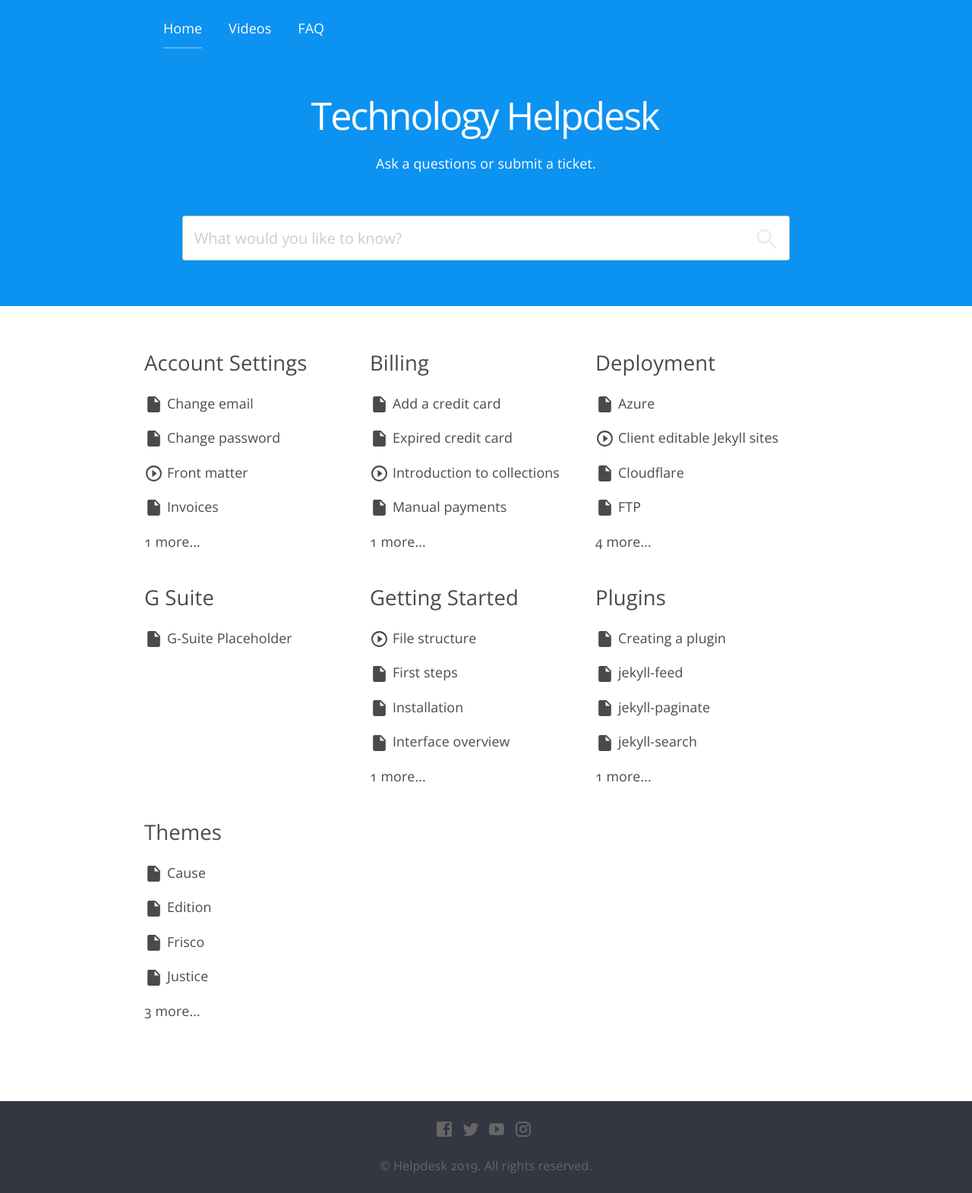
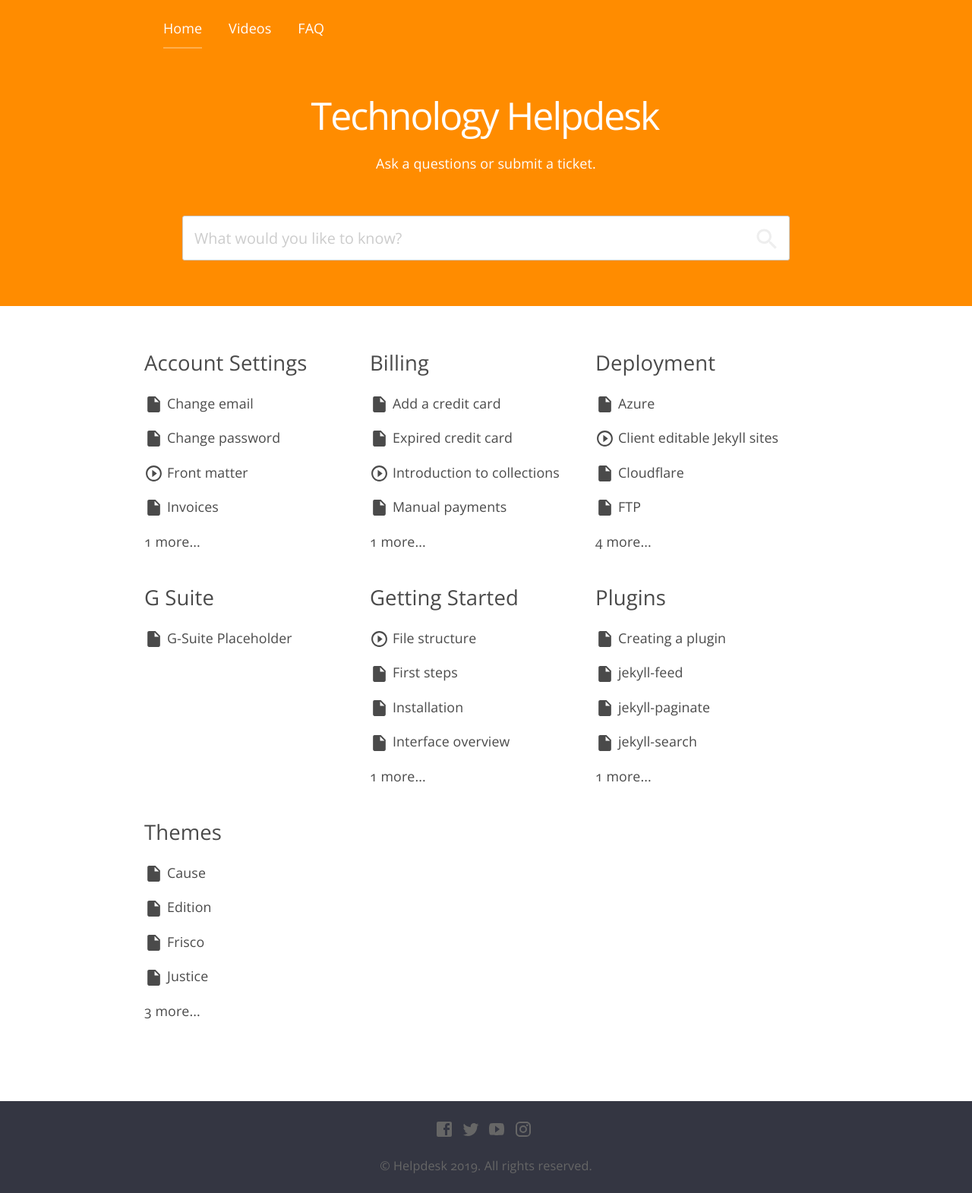
Before and after one commit to Agawam-IT/tech.agawamed.org, a Jekyll site: the page built from index.html, in a window 1280 px wide. Shown: the whole page at 76% size. Built offline with Jekyll 4.4.1, drawn with Linux system fonts in a browser that asks for light colours; nearby versions of some CDN libraries.

Commit message:
Update variables.scss

```diff
--- a/_sass/variables.scss
+++ b/_sass/variables.scss
@@ -8,7 +8,7 @@ $desktop: "(min-width: 900px)";
 $dark-grey: #222;
 $medium-grey: #666;
 $light-grey: #ccc;
-$header-color: #0c92f1;
+$header-color: #FF8C00;
 
 $link-color: #4A4A4A;
 $link-hover-color: #111;
```
